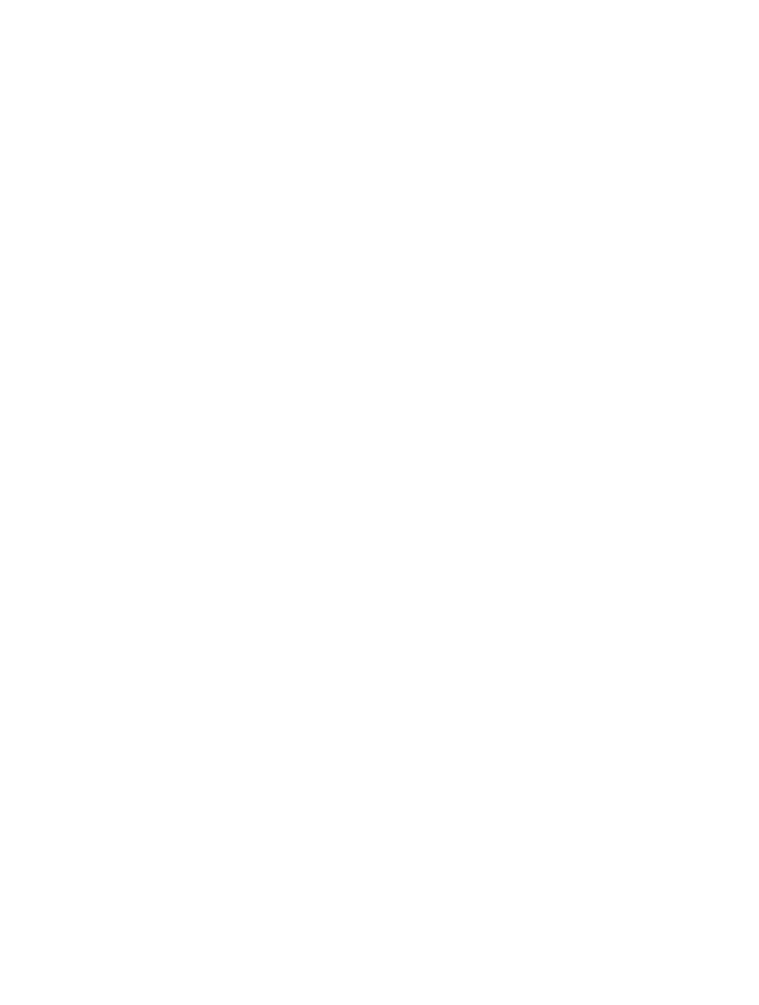
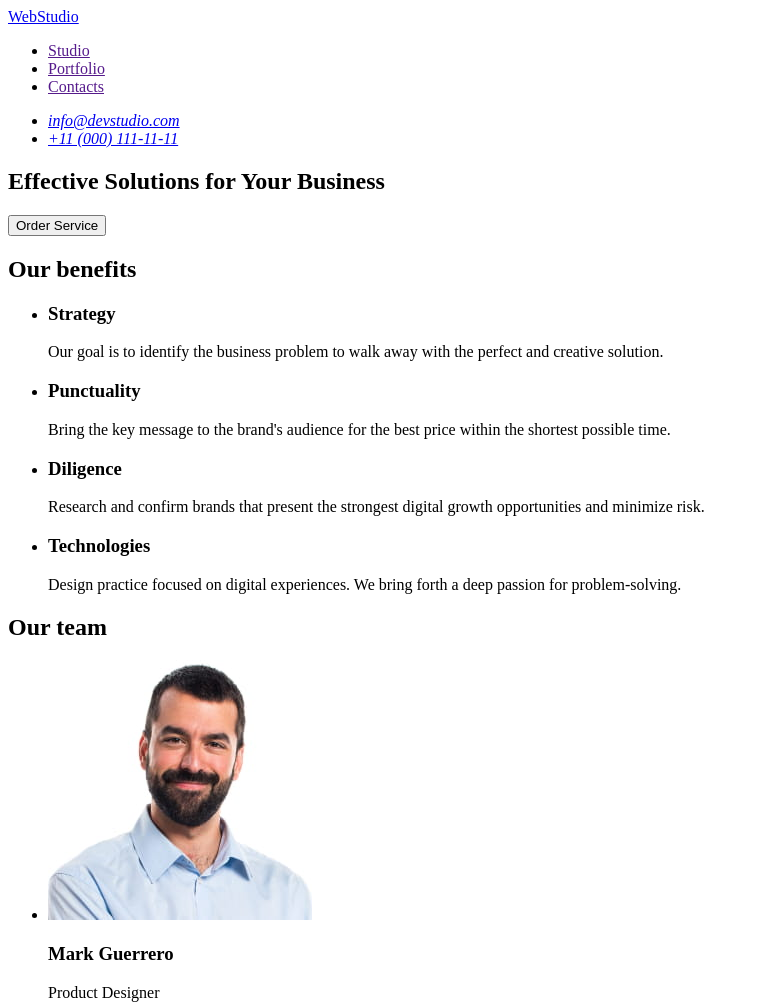
Before and after one commit to Inna0308/goit-markup-hw-01, a plain HTML site: page index.html in a window 1280 px wide. Shown: the top 1005 px of the page, without its empty margins (0-759 px from the left). Before the commit the page ends 800 px from the top, so only its background shows below. Drawn offline with Linux system fonts and the light colour scheme.

Commit message:
add HTML markup

```diff
--- a/index.html
+++ b/index.html
@@ -3,7 +3,97 @@
   <head>
     <meta charset="UTF-8" />
     <meta name="viewport" content="width=device-width, initial-scale=1.0" />
-    <title>Document</title>
+    <title>WebStudio</title>
   </head>
-  <body></body>
+  <body>
+    <!--HEADER-->
+    <header>
+      <nav>
+        <a href="./index.html">WebStudio</a>
+        <ul>
+          <li>
+            <a href="">Studio</a>
+          </li>
+          <li>
+            <a href="">Portfolio</a>
+          </li>
+          <li>
+            <a href="">Contacts</a>
+          </li>
+        </ul>
+        <address>
+          <ul>
+            <li>
+              <a href="mailto:info@devstudio.com">info@devstudio.com</a>
+            </li>
+            <li>
+              <a href="tel:+110001111111">+11 (000) 111-11-11</a>
+            </li>
+          </ul>
+        </address>
+      </nav>
+    </header>
+    <main>
+      <!--HERO-->
+      <section>
+        <h1>Effective Solutions for Your Business</h1>
+        <button type="button">Order Service</button>
+      </section>
+      <!--BENEFITS-->
+      <section>
+        <h2>Our benefits</h2>
+        <ul>
+          <li>
+            <h3>Strategy</h3>
+            <p>Our goal is to identify the business problem to walk away with the perfect and creative solution.</p>
+          </li>
+          <li>
+            <h3>Punctuality</h3>
+            <p>Bring the key message to the brand's audience for the best price within the shortest possible time.</p>
+          </li>
+          <li>
+            <h3>Diligence</h3>
+            <p>
+              Research and confirm brands that present the strongest digital growth opportunities and minimize risk.
+            </p>
+          </li>
+          <li>
+            <h3>Technologies</h3>
+            <p>Design practice focused on digital experiences. We bring forth a deep passion for problem-solving.</p>
+          </li>
+        </ul>
+      </section>
+      <!--TEAM-->
+      <section>
+        <h2>Our team</h2>
+        <ul>
+          <li>
+            <img src="./img/mark-guerrero.jpg.jpg" alt="Mark Guerrero avatar" />
+            <h3>Mark Guerrero</h3>
+            <p>Product Designer</p>
+          </li>
+          <li>
+            <img src="./img/tom-ford.jpg.jpg" alt="Tom Ford avatar" />
+            <h3>Tom Ford</h3>
+            <p>Frontend Developer</p>
+          </li>
+          <li>
+            <img src="./img/camila-garcia.jpg.jpg" alt="Camila Garcia avatar" />
+            <h3>Camila Garcia</h3>
+            <p>Marketing</p>
+          </li>
+          <li>
+            <img src="./img/daniel-wilson.jpg.jpg" alt="Daniel Wilson avatar" />
+            <h3>Daniel Wilson</h3>
+            <p>UI Designer</p>
+          </li>
+        </ul>
+      </section>
+    </main>
+    <!--FOOTER-->
+    <footer>
+      <a href="./index.html">WebStudio</a>
+      <p>Increase the flow of customers and sales for your business with digital marketing & growth solutions.</p>
+    </footer>
+  </body>
 </html>
```
Also changed, not shown: img/camila-garcia.jpg.jpg (added), img/daniel-wilson.jpg.jpg (added), img/mark-guerrero.jpg.jpg (added), img/tom-ford.jpg.jpg (added).
